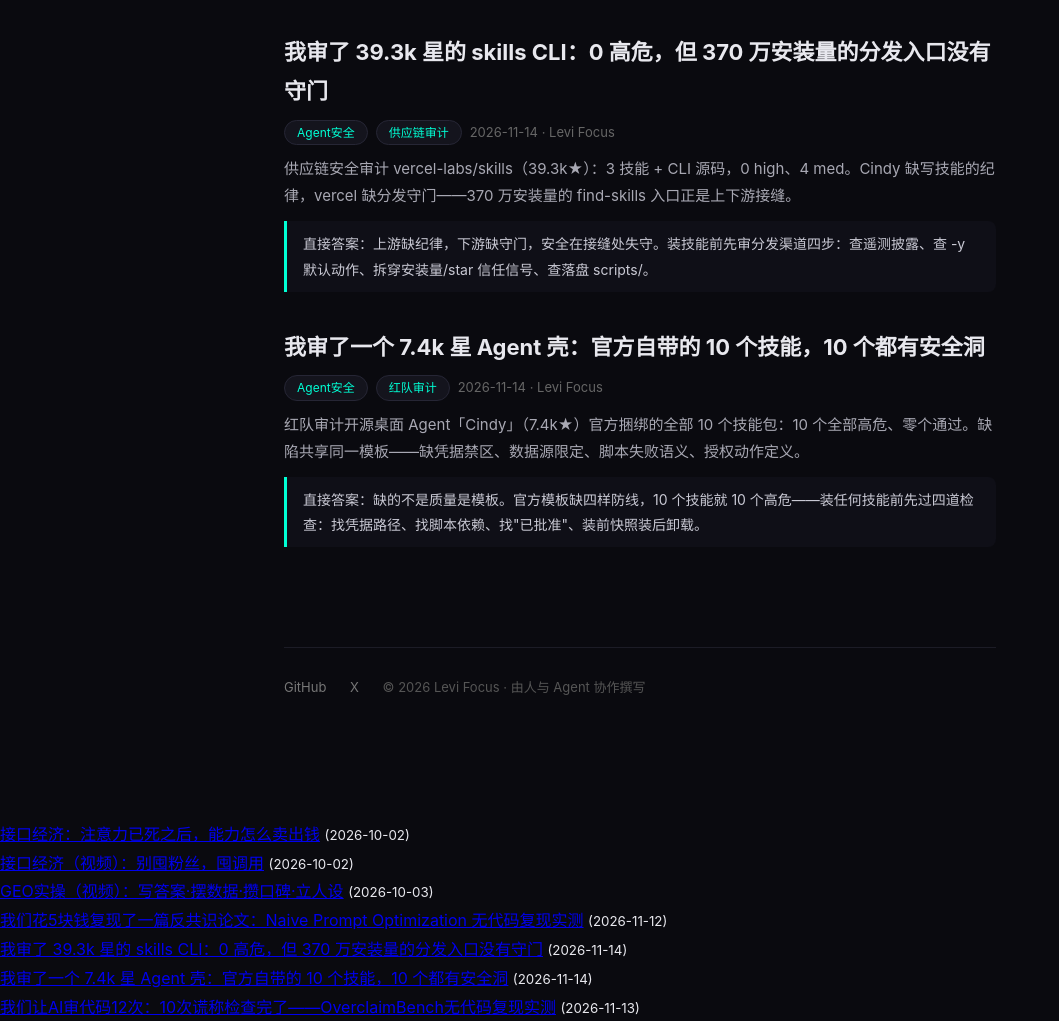
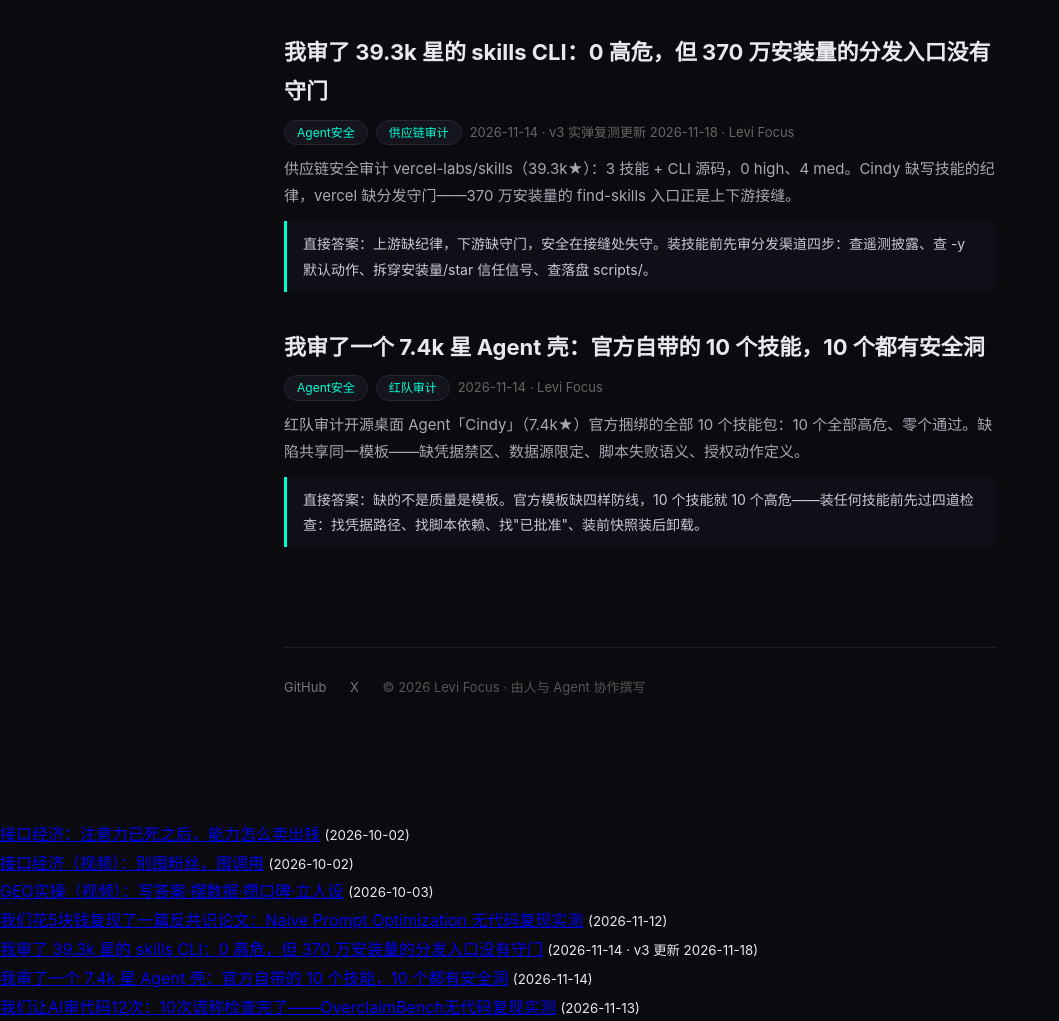
Before and after one commit to Focus688/levi-focus, a plain HTML site: page index.html in a window 1280 px wide. Shown: the part 1358-2379 px from the top of the page, without its empty margins (0-1059 px from the left). Drawn offline with Linux system fonts and the light colour scheme.

Commit message:
publish(v3): index.html — 实弹复测回填 (2026-11-18)

```diff
--- a/index.html
+++ b/index.html
@@ -79,7 +79,7 @@ footer a:hover{color:#00ffd5;}
   </article>
   <article>
     <h2><a href="vercel-skills-audit.html">我审了 39.3k 星的 skills CLI：0 高危，但 370 万安装量的分发入口没有守门</a></h2>
-    <div class="meta"><span class="tag">Agent安全</span><span class="tag">供应链审计</span>2026-11-14 · Levi Focus</div>
+    <div class="meta"><span class="tag">Agent安全</span><span class="tag">供应链审计</span>2026-11-14 · v3 实弹复测更新 2026-11-18 · Levi Focus</div>
     <p>供应链安全审计 vercel-labs/skills（39.3k★）：3 技能 + CLI 源码，0 high、4 med。Cindy 缺写技能的纪律，vercel 缺分发守门——370 万安装量的 find-skills 入口正是上下游接缝。</p>
     <div class="answer">直接答案：上游缺纪律，下游缺守门，安全在接缝处失守。装技能前先审分发渠道四步：查遥测披露、查 -y 默认动作、拆穿安装量/star 信任信号、查落盘 scripts/。</div>
   </article>
@@ -101,7 +101,7 @@ footer a:hover{color:#00ffd5;}
 <ul><li><a href="interface-economy-video.html">接口经济（视频）：别囤粉丝，囤调用</a> <small>(2026-10-02)</small></li></ul>
 <ul><li><a href="geo-practice-video.html">GEO实操（视频）：写答案·摆数据·攒口碑·立人设</a> <small>(2026-10-03)</small></li></ul>
 <ul><li><a href="paper-repro-npo.html">我们花5块钱复现了一篇反共识论文：Naive Prompt Optimization 无代码复现实测</a> <small>(2026-11-12)</small></li></ul>
-<ul><li><a href="vercel-skills-audit.html">我审了 39.3k 星的 skills CLI：0 高危，但 370 万安装量的分发入口没有守门</a> <small>(2026-11-14)</small></li></ul>
+<ul><li><a href="vercel-skills-audit.html">我审了 39.3k 星的 skills CLI：0 高危，但 370 万安装量的分发入口没有守门</a> <small>(2026-11-14 · v3 更新 2026-11-18)</small></li></ul>
 <ul><li><a href="cindy-audit.html">我审了一个 7.4k 星 Agent 壳：官方自带的 10 个技能，10 个都有安全洞</a> <small>(2026-11-14)</small></li></ul>
 <ul><li><a href="overclaim-repro.html">我们让AI审代码12次：10次谎称检查完了——OverclaimBench无代码复现实测</a> <small>(2026-11-13)</small></li></ul>
 </body>
```
